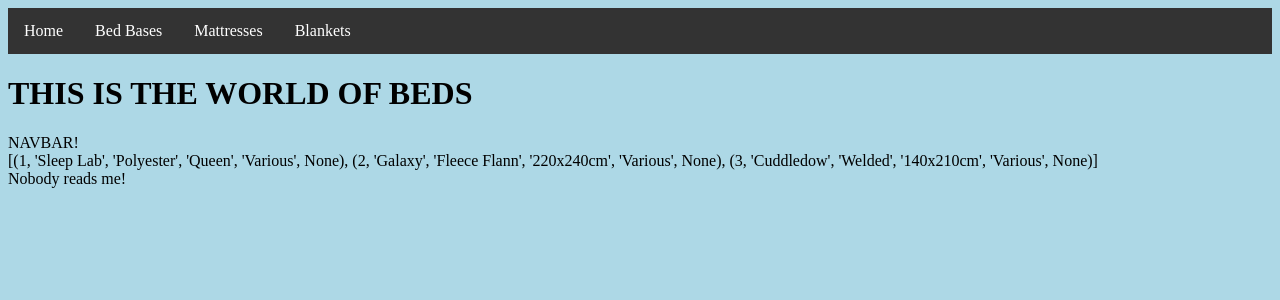
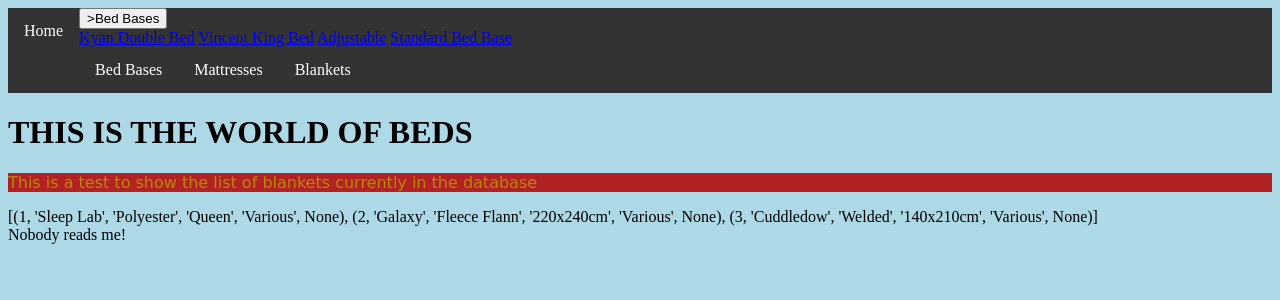
Before and after one commit to DavidWu531/beds, a Flask app: page /blanket in a window 1280 px wide. Shown: the top 300 px of the page. Run offline with Flask 3, Linux system fonts and the light colour scheme; data comes from the database, SQL or seed files in the repository.

Commit message:
experimented with combination of dropdown and navbar

```diff
--- a/static/style.css
+++ b/static/style.css
@@ -3,8 +3,9 @@
 }
 
 p {
-  color: darkgreen;
-  font-family: "Honk", system-ui;
+  color: darkgoldenrod;
+  font-family: "Comic Sans MS";
+  background-color: firebrick;
 }
 
 ul {
--- a/templates/base.html
+++ b/templates/base.html
@@ -1,4 +1,7 @@
 {% extends 'layout.html' %}
 {% block content %}
+<p class="base">
+    This is a test to show the list of bed bases currently in the database
+    </p>
 {{base}}
 {% endblock %}
--- a/templates/blanket.html
+++ b/templates/blanket.html
@@ -1,4 +1,7 @@
 {% extends 'layout.html' %}
 {% block content %}
+<p class="blanket">
+    This is a test to show the list of blankets currently in the database
+    </p>
 {{blanket}}
 {% endblock %}
--- a/templates/layout.html
+++ b/templates/layout.html
@@ -1,8 +1,19 @@
 <!doctype html>
 <html>
   <head>
+<div class="navbar">
     <ul>
     <li><a class="active" href="/">Home</a></li>
+    <div class="dropdown">
+      <button class="dropbtn">>Bed Bases
+      </button>
+      <div class="dropdown-content">
+        <a href="/">Kyan Double Bed</a>
+        <a href="/">Vincent King Bed</a>
+        <a href="/">Adjustable</a>
+        <a href="/">Standard Bed Base</a>
+      </div>
+    </div>
     <li><a href="/bed_base">Bed Bases</a></li>
     <li><a href="/mattress">Mattresses</a></li>
     <li><a href="/blanket">Blankets</a></li>
@@ -15,7 +26,6 @@
     <header>
       <h1>THIS IS THE WORLD OF BEDS</h1>
     </header>
-    <nav>NAVBAR!</nav>
     <main>
       {% block content %}{% endblock %}
     </main>
--- a/templates/mattress.html
+++ b/templates/mattress.html
@@ -1,4 +1,7 @@
 {% extends 'layout.html' %}
 {% block content %}
+<p class="base">
+    This is a test to show the list of mattresses currently in the database
+    </p>
 {{mattress}}
 {% endblock %}
```
Lines whose indentation alone changed are shown as unchanged.
